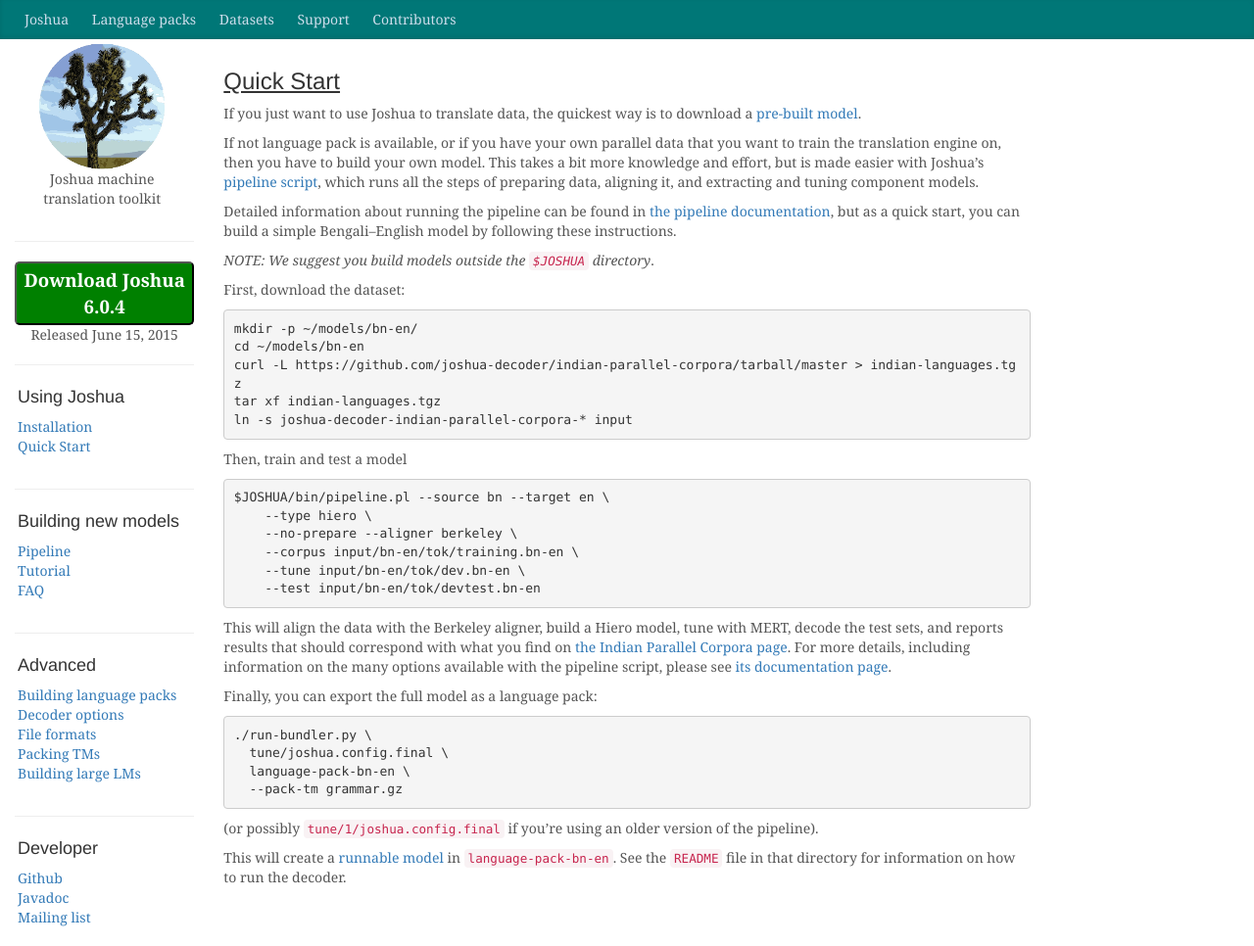
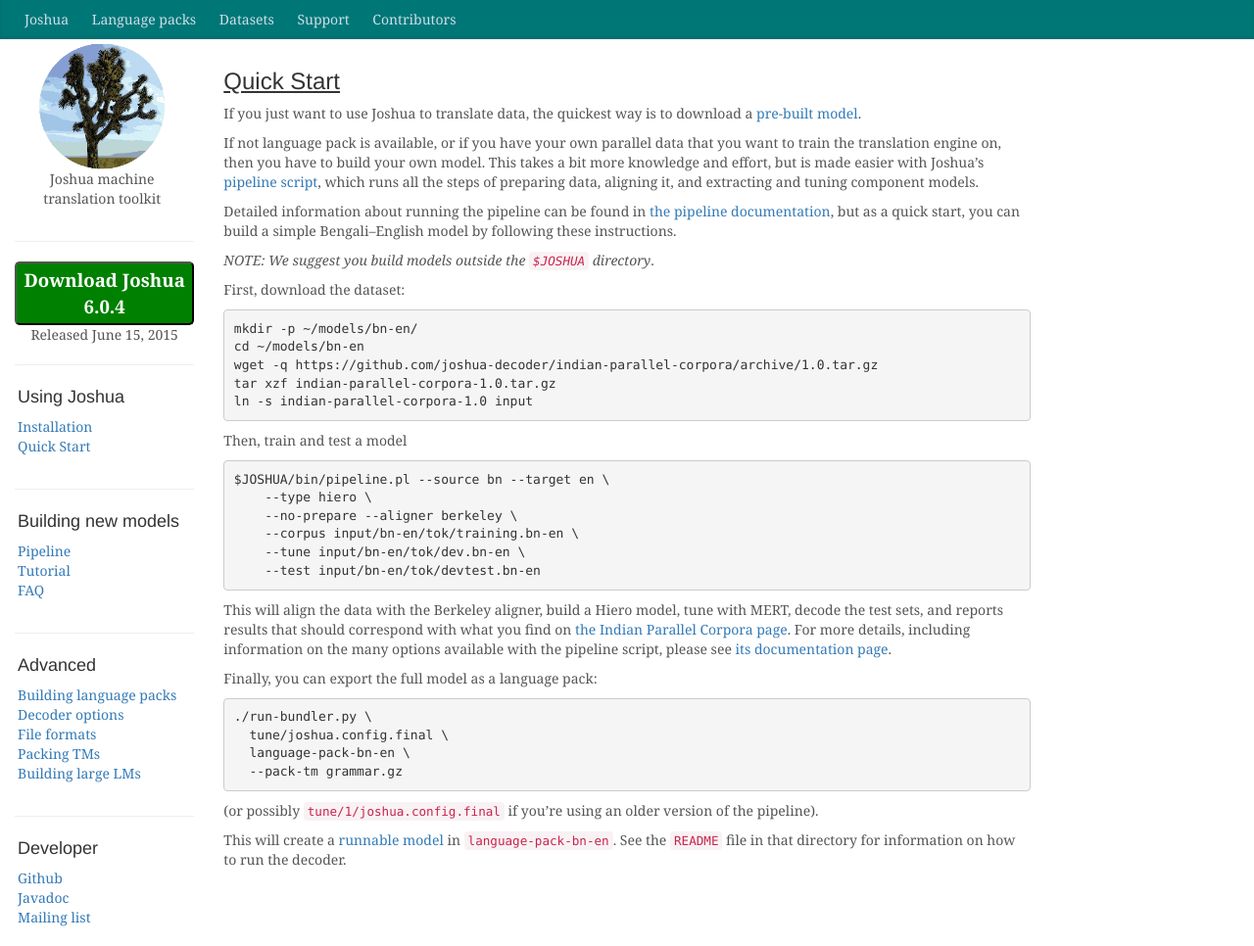
Before and after one commit to joshua-decoder/joshua-decoder.github.com, a Jekyll site: the page built from 6.0/quick-start.md, in a window 1280 px wide. Shown: the whole page at 98% size. Built offline with Jekyll 4.4.1, drawn with Linux system fonts in a browser that asks for light colours; nearby versions of some CDN libraries; comment, search, counter and statistics services are not loaded.

Commit message:
Updated Indian data to official 1.0 release

```diff
--- a/6.0/quick-start.md
+++ b/6.0/quick-start.md
@@ -24,9 +24,9 @@
 
     mkdir -p ~/models/bn-en/
     cd ~/models/bn-en
-    curl -L https://github.com/joshua-decoder/indian-parallel-corpora/tarball/master > indian-languages.tgz
-    tar xf indian-languages.tgz
-    ln -s joshua-decoder-indian-parallel-corpora-* input
+    wget -q https://github.com/joshua-decoder/indian-parallel-corpora/archive/1.0.tar.gz
+    tar xzf indian-parallel-corpora-1.0.tar.gz
+    ln -s indian-parallel-corpora-1.0 input
 
 Then, train and test a model
 
--- a/data/indian-parallel-corpora/index.html
+++ b/data/indian-parallel-corpora/index.html
@@ -10,7 +10,7 @@
           <h1>Datasets</h1>
           <h2>Indian Parallel Languages</h2>
           <span id="download">
-            <a href="https://github.com/joshua-decoder/indian-parallel-corpora/zipball/master">Download</a>
+            <a href="https://github.com/joshua-decoder/indian-parallel-corpora/archive/1.0.tar.gz">Download</a>
           </span>
         </div>
       </div>
```
